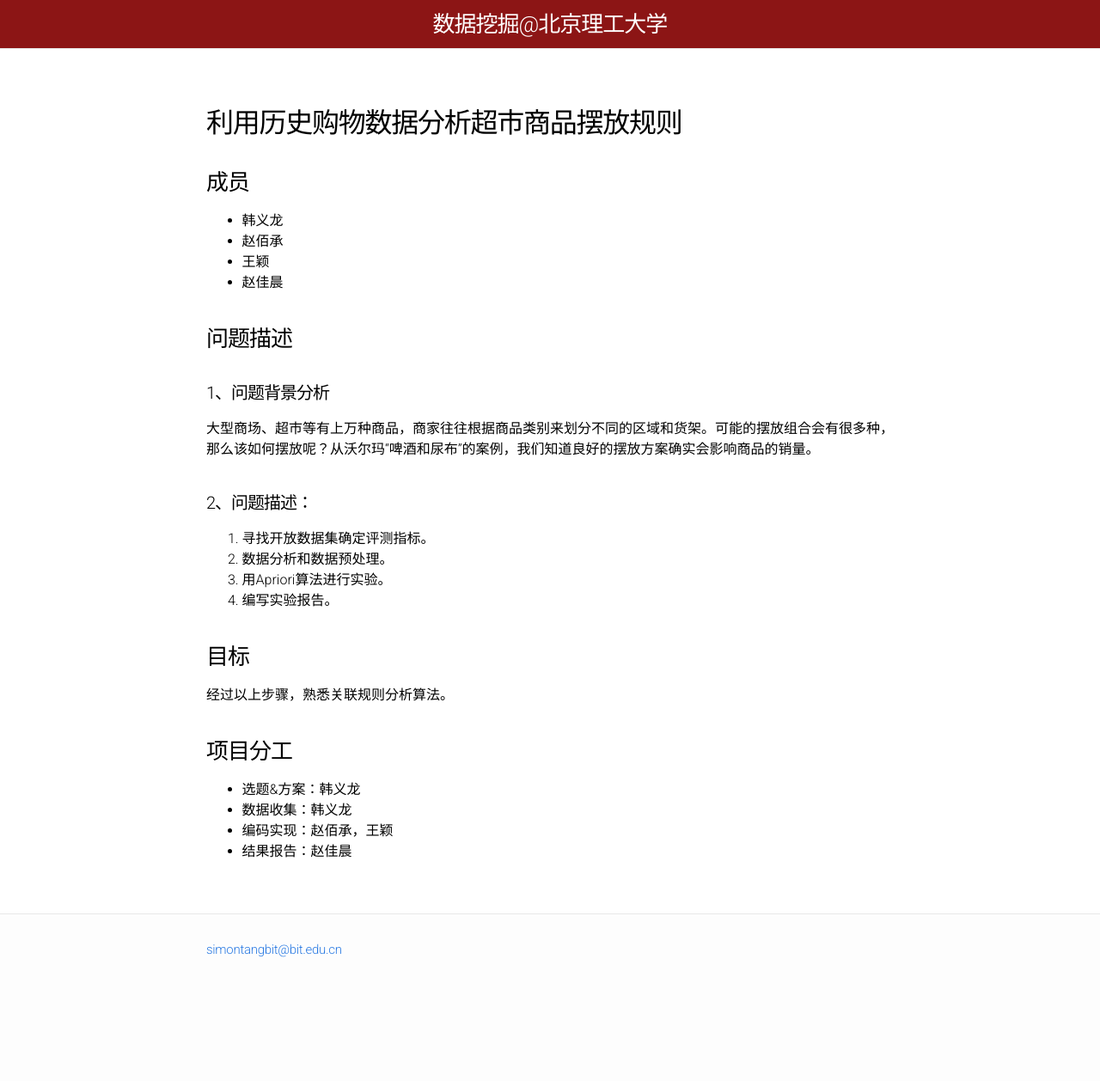
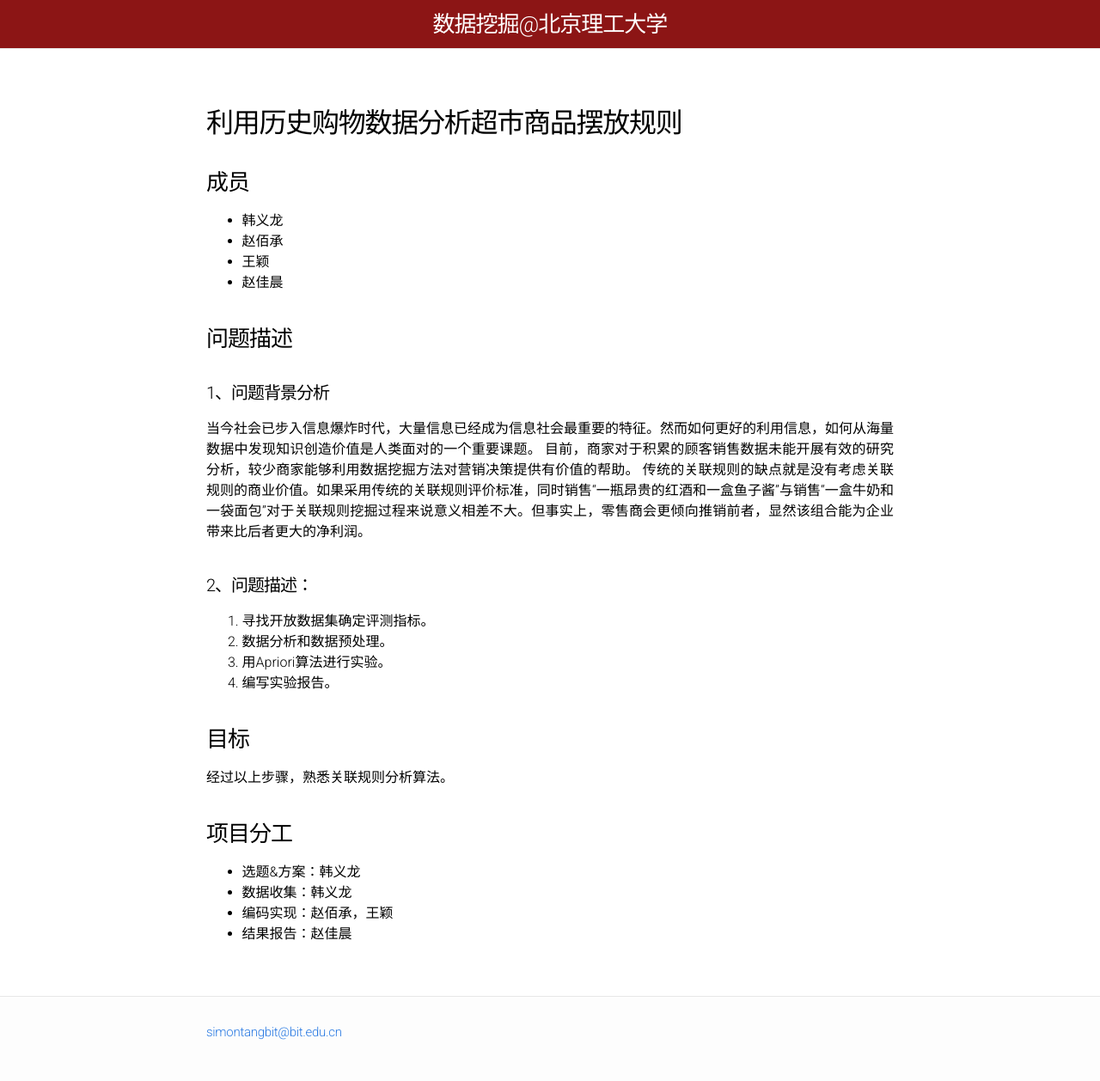
Before and after one commit to BITDM/bitdm.github.io, a Jekyll site: the page built from 2017/projects/p07/proposal.md, in a window 1280 px wide. Shown: the whole page at 86% size. Built offline with Jekyll 4.4.1, drawn with Linux system fonts in a browser that asks for light colours; our own code applies the rules of GitHub Pages for plain Markdown files; before the commit the page ends 1162 px from its top, so only the background shows below that.

Commit message:
Update proposal.md

```diff
--- a/2017/projects/p07/proposal.md
+++ b/2017/projects/p07/proposal.md
@@ -19,7 +19,9 @@ permalink: /2017/projects/p07/proposal/
 
 #### 1、问题背景分析
 
-大型商场、超市等有上万种商品，商家往往根据商品类别来划分不同的区域和货架。可能的摆放组合会有很多种，那么该如何摆放呢？从沃尔玛“啤酒和尿布”的案例，我们知道良好的摆放方案确实会影响商品的销量。
+当今社会已步入信息爆炸时代，大量信息已经成为信息社会最重要的特征。然而如何更好的利用信息，如何从海量数据中发现知识创造价值是人类面对的一个重要课题。
+目前，商家对于积累的顾客销售数据未能开展有效的研究分析，较少商家能够利用数据挖掘方法对营销决策提供有价值的帮助。
+传统的关联规则的缺点就是没有考虑关联规则的商业价值。如果采用传统的关联规则评价标准，同时销售“一瓶昂贵的红酒和一盒鱼子酱”与销售“一盒牛奶和一袋面包”对于关联规则挖掘过程来说意义相差不大。但事实上，零售商会更倾向推销前者，显然该组合能为企业带来比后者更大的净利润。
 
 
 #### 2、问题描述：
```
